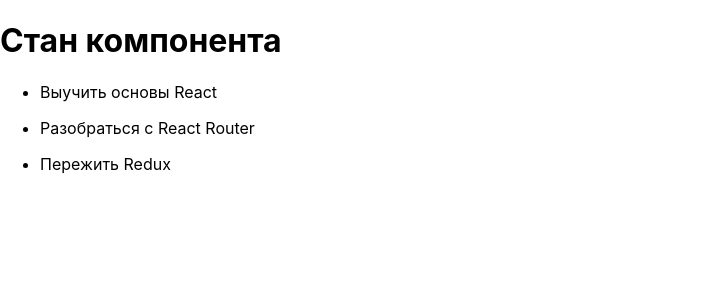
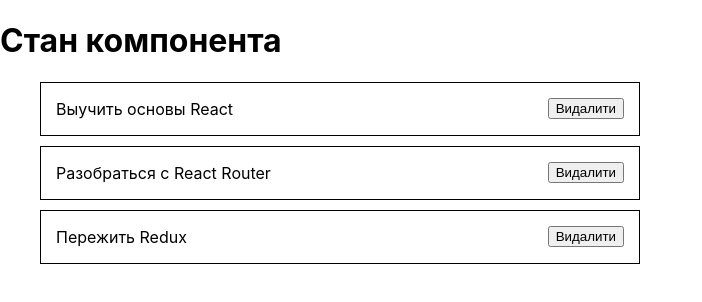
Before and after one commit to skif6623/Counter-on-class, a React (Create React App) app: page / in a window 1280 px wide. Shown: the top 302 px of the page, without its empty margins (0-702 px from the left). Built offline with nearby package versions, Linux system fonts and the light colour scheme.

Commit message:
add styled

```diff
--- a/package.json
+++ b/package.json
@@ -9,6 +9,8 @@
     "react": "^18.2.0",
     "react-dom": "^18.2.0",
     "react-scripts": "5.0.1",
+    "style-component": "^0.0.1",
+    "styled-components": "^5.3.6",
     "web-vitals": "^2.1.4"
   },
   "scripts": {
--- a/src/App.js
+++ b/src/App.js
@@ -2,6 +2,7 @@
 // import {Dropdown} from "./components/Dropdown/Dropdown";
 import React, {Component} from "react";
 import {TodoList} from "./components/TodoList/TodoList";
+import initTodos from "./todos.json";
 // import {ColorPicker} from "./components/ColorPicker/ColorPicker";
 // const colorPickerOptions = [
 // 	{label: "red", color: "#F44336"},
@@ -13,11 +14,7 @@
 // ];
 export class App extends Component {
 	state = {
-		todos: [
-			{id: "id-1", text: "Выучить основы React", completed: true},
-			{id: "id-2", text: "Разобраться с React Router", completed: false},
-			{id: "id-3", text: "Пережить Redux", completed: false},
-		],
+		todos: initTodos,
 	};
 
 	render() {
--- a/src/components/TodoList/TodoList.jsx
+++ b/src/components/TodoList/TodoList.jsx
@@ -1,10 +1,12 @@
+import {TodoListItem} from "./TodoList.styled.js";
 export const TodoList = ({todos}) => {
 	return (
 		<ul>
 			{todos.map(({id, text, completed}) => (
-				<li key={id}>
+				<TodoListItem key={id}>
 					<p>{text}</p>
-				</li>
+					<button>Видалити</button>
+				</TodoListItem>
 			))}
 		</ul>
 	);
--- /dev/null
+++ b/src/components/TodoList/TodoList.styled.js
@@ -0,0 +1,11 @@
+import styled from "styled-components";
+
+export const TodoListItem = styled.li`
+	display: flex;
+	align-items: center;
+	justify-content: space-between;
+	width: 600px;
+	margin-bottom: 10px;
+	padding: 0 15px;
+	border: 1px solid black;
+`;
```
Also changed, not shown: 1 other file (tests, documents, lock files or other folders).
